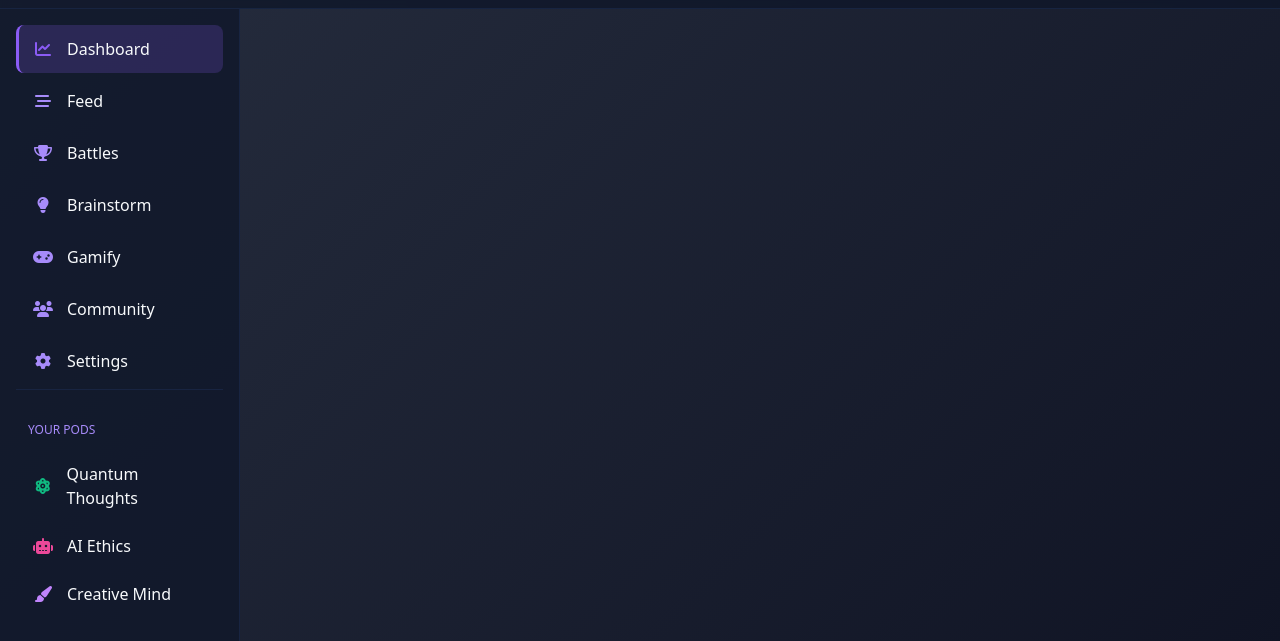
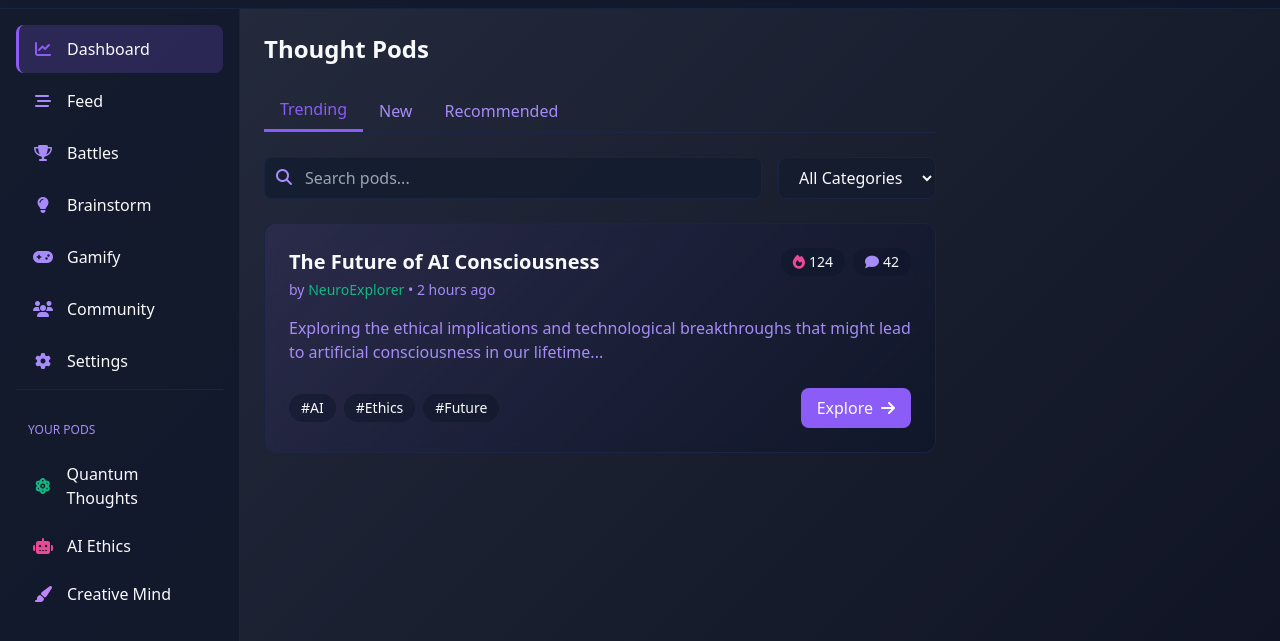
Before and after one commit to Malak-Sabry-104/thoughty_frontend, a plain HTML site: page dashboard.html in a window 1280 px wide. Shown: the part 55-696 px from the top of the page. Drawn offline with nearby package versions, Linux system fonts and the light colour scheme.

Commit message:
implement the main content panel in dashboard

```diff
--- a/dashboard.html
+++ b/dashboard.html
@@ -112,7 +112,88 @@
         </nav>
       </div>
 
+      <!-- Main Content Panel -->
+      <div class="p-6 overflow-y-auto">
+        <div class="mb-8">
+          <h2 class="text-2xl font-bold mb-6">Thought Pods</h2>
 
+          <!-- Feed Tabs -->
+          <div class="flex border-b border-input-br mb-6">
+            <button class="tab-active px-4 py-2 font-medium">Trending</button>
+            <button class="px-4 py-2 font-medium text-primary-light hover:text-primary transition">
+              New
+            </button>
+            <button class="px-4 py-2 font-medium text-primary-light hover:text-primary transition">
+              Recommended
+            </button>
+          </div>
+
+          <!-- Search and Filter -->
+          <div class="flex flex-col md:flex-row gap-4 mb-6">
+            <div class="relative flex-1">
+              <input type="text" placeholder="Search pods..."
+                class="w-full bg-input-bg border border-input-br rounded-lg py-2 pl-10 pr-4 focus:outline-none focus:ring-2 focus:ring-primary-light" />
+              <i class="fas fa-search absolute left-3 top-3 text-primary-light"></i>
+            </div>
+            <select
+              class="bg-input-bg border border-input-br rounded-lg py-2 px-4 focus:outline-none focus:ring-2 focus:ring-primary-light">
+              <option>All Categories</option>
+              <option>Technology</option>
+              <option>Philosophy</option>
+              <option>Science</option>
+              <option>Art</option>
+            </select>
+          </div>
+
+          <!-- Feed Cards -->
+          <div class="space-y-6">
+            <!-- Card 1 -->
+            <div class="card-gradient rounded-xl p-6 border border-input-br transition hover:border-primary-light">
+              <div class="flex justify-between items-start mb-4">
+                <div>
+                  <h3 class="text-xl font-bold mb-1">
+                    The Future of AI Consciousness
+                  </h3>
+                  <p class="text-primary-light text-sm">
+                    by <span class="text-secondary">NeuroExplorer</span> • 2
+                    hours ago
+                  </p>
+                </div>
+                <div class="flex items-center space-x-2">
+                  <span class="bg-dark/50 px-3 py-1 rounded-full text-sm flex items-center">
+                    <i class="fas fa-fire text-accent mr-1"></i> 124
+                  </span>
+                  <span class="bg-dark/50 px-3 py-1 rounded-full text-sm flex items-center">
+                    <i class="fas fa-comment text-primary-light mr-1"></i> 42
+                  </span>
+                </div>
+              </div>
+              <p class="text-primary-light mb-6">
+                Exploring the ethical implications and technological
+                breakthroughs that might lead to artificial consciousness in our
+                lifetime...
+              </p>
+              <div class="flex justify-between items-center">
+                <div class="flex space-x-2">
+                  <span class="bg-dark/50 px-3 py-1 rounded-full text-sm">#AI</span>
+                  <span class="bg-dark/50 px-3 py-1 rounded-full text-sm">#Ethics</span>
+                  <span class="bg-dark/50 px-3 py-1 rounded-full text-sm">#Future</span>
+                </div>
+                <button
+                  class="bg-primary hover:bg-primary-light px-4 py-2 rounded-lg font-medium transition flex items-center">
+                  Explore <i class="fas fa-arrow-right ml-2"></i>
+                </button>
+              </div>
+            </div>
+
+
+
+
+          </div>
+
+
+        </div>
+      </div>
     </div>
   </main>
 </body>
```
Also changed, not shown: test.html (+1 -3 lines), 2 other files.
